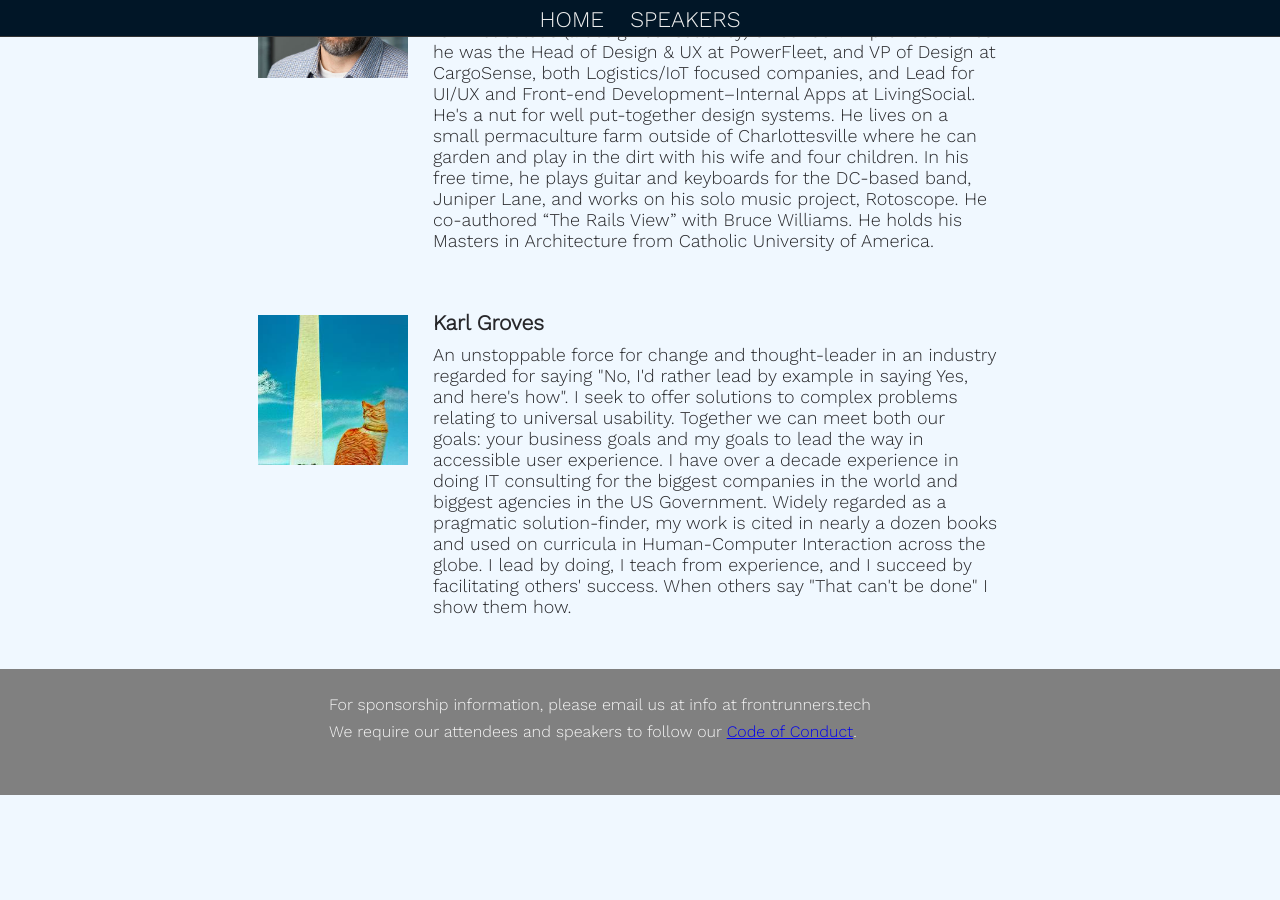
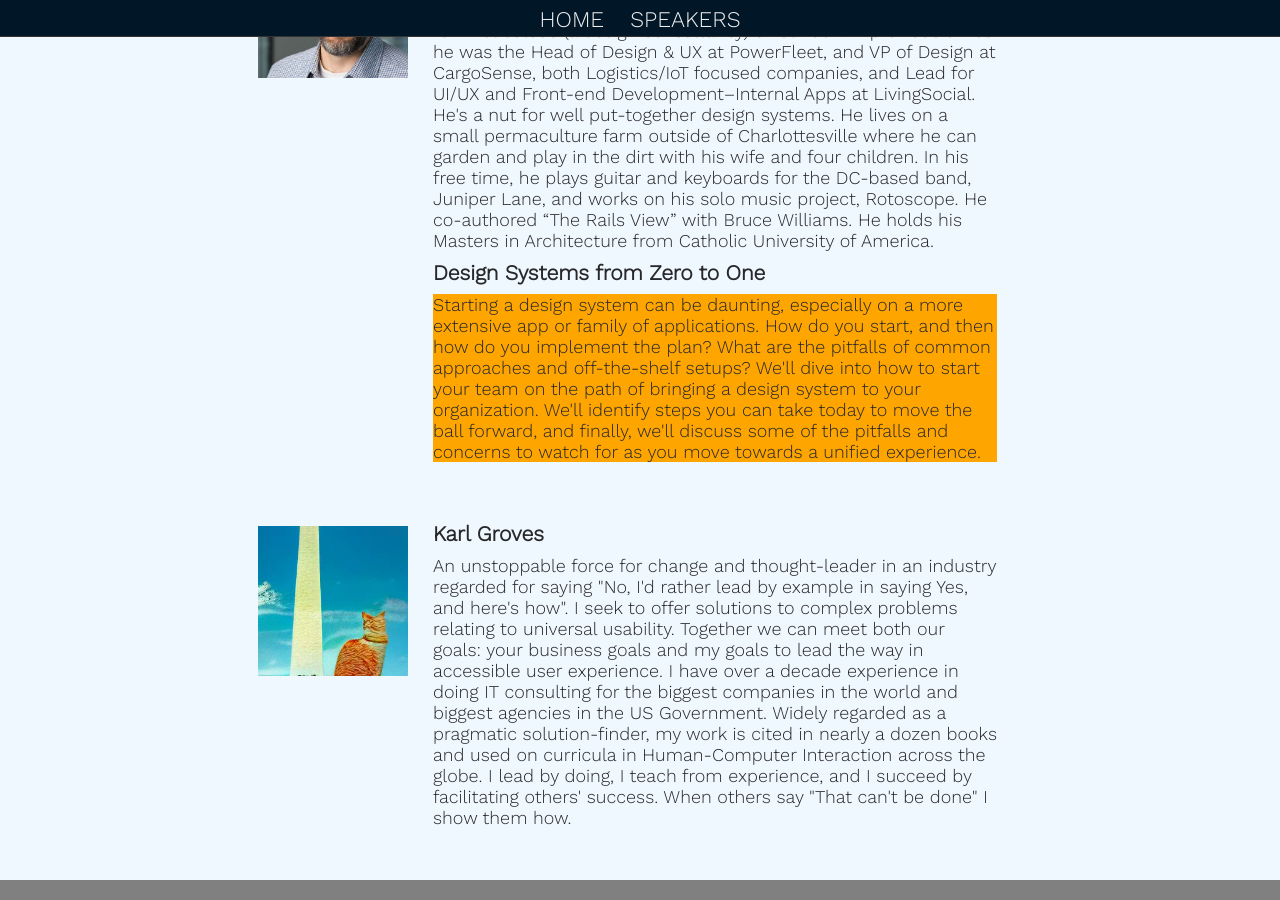
Before and after one commit to gothamgo/frontrunnersconf.github.io, a Jekyll site: the page built from test/testpage.html, in a window 1280 px wide and 900 px high, scrolled down 1322 px. Built offline with Jekyll 4.4.1, drawn with Linux system fonts in a browser that asks for light colours; before the commit the page ends 2117 px from its top, so only the background shows below that.

Commit message:
Update john_athayde.html

```diff
--- a/_includes/john_athayde.html
+++ b/_includes/john_athayde.html
@@ -5,7 +5,7 @@
 
   <div class="speaker-details">
 
-    <h3 class="speaker-name">John Athayde</span></h3>
+    <h3 class="speaker-name">John Athayde</h3>
 
     <p class="speaker-bio">
       John Athayde is a designer and developer who spends a lot of time fighting bad coding practices in the Rails view layer.
@@ -19,6 +19,17 @@
       and works on his solo music project, Rotoscope. He co-authored “The Rails View” with Bruce Williams.
       He holds his Masters in Architecture from Catholic University of America.
     </p>
+
+    <h3 class="talk-title">Design Systems from Zero to One</h3>
+
+    <p class="talk-description">
+      Starting a design system can be daunting, especially on a more extensive app or family of applications.
+      How do you start, and then how do you implement the plan?
+      What are the pitfalls of common approaches and off-the-shelf setups?
+      We'll dive into how to start your team on the path of bringing a design system to your organization.
+      We'll identify steps you can take today to move the ball forward, and finally, we'll discuss some of the pitfalls
+      and concerns to watch for as you move towards a unified experience.
+    </p>
   </div>
 
 </div>
```
